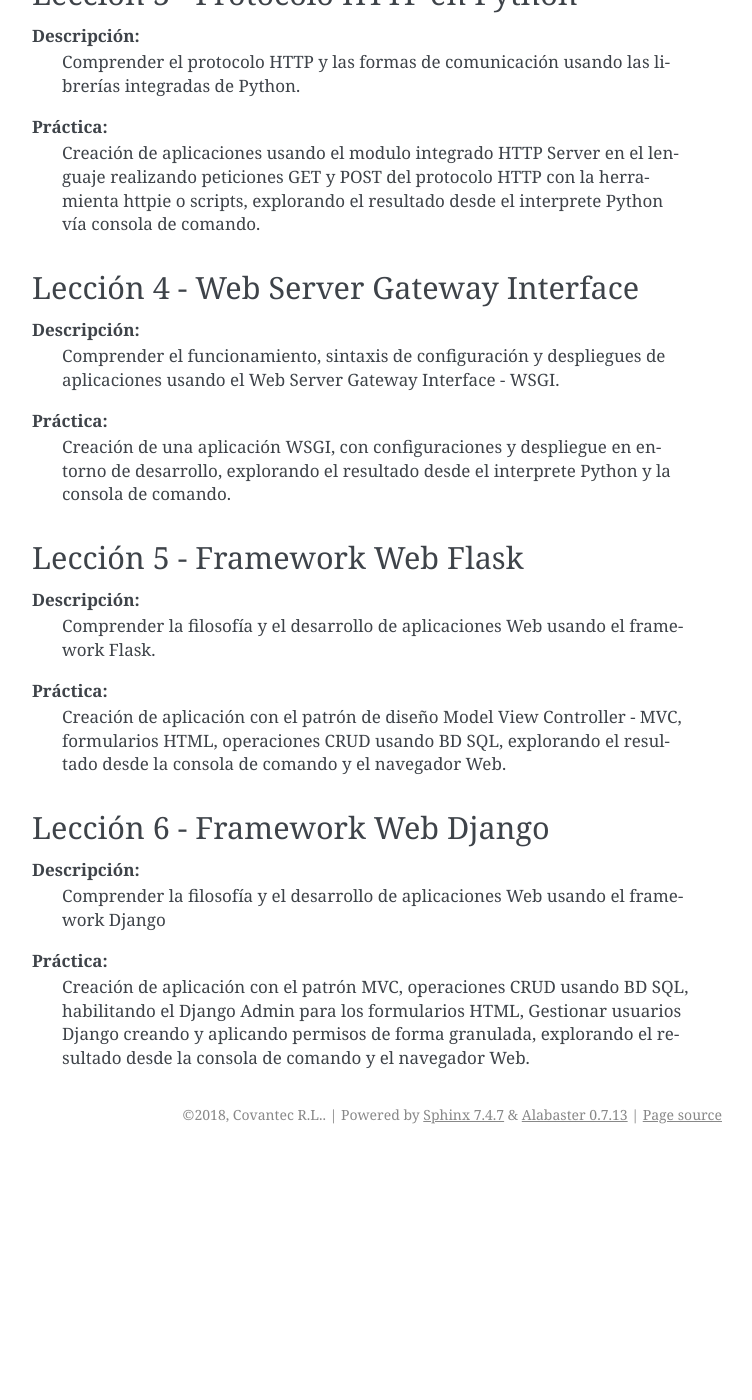
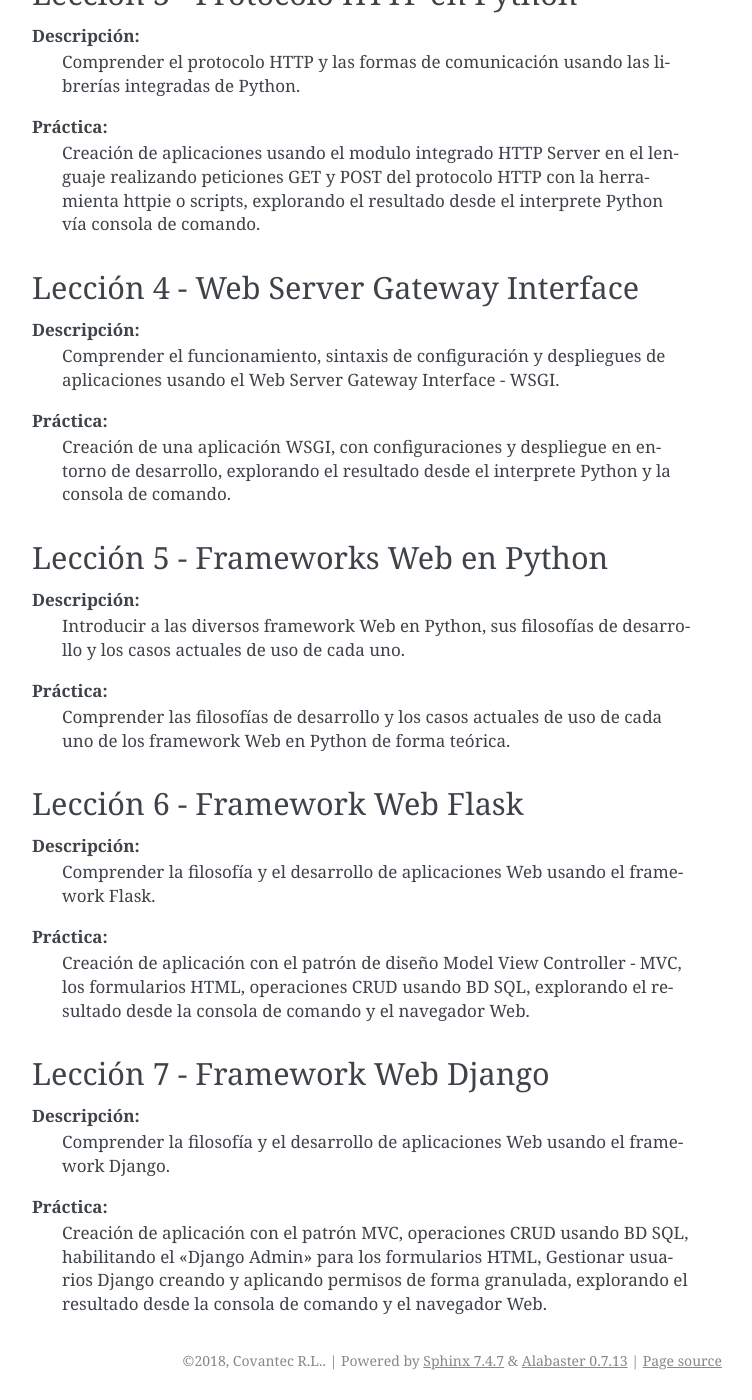
Before and after one commit to macagua/entrenamiento.frameworks_web_python, a Sphinx documentation site: the page built from source/esquema.rst, in a window 1280 px wide and 1400 px high, scrolled down 772 px. Shown: the whole window, without its empty margins (388-1140 px from the left). Built offline with Sphinx 7.4.7, drawn with Linux system fonts in a browser that asks for light colours; before the commit the page ends 1926 px from its top, so only the background shows below that; some of the changed text lies outside the part shown.

Commit message:
Actualizaciones minimas del esquema de contenidos del entrenamiento

```diff
--- a/source/esquema.rst
+++ b/source/esquema.rst
@@ -17,12 +17,12 @@
 --------------------------------
 
 **Descripción:**
-	Dar un breve repaso sobre la filosofía de Python, su historia y evolución,
-	conceptos básicos como tipo de datos, estructuras de control, objetos, módulos.
+    Dar un breve repaso sobre la filosofía de Python, su historia y evolución,
+    conceptos básicos como tipo de datos, estructuras de control, objetos, módulos.
 
 **Práctica:**
-	Exponer los elementos fundamentales del lenguaje, conceptos básicos y explorar
-	el resultado desde el interprete Python.
+    Exponer los elementos fundamentales del lenguaje, conceptos básicos y explorar
+    el resultado desde el interprete Python.
 
 
 .. _esquema_entrenamiento_leccion2:
@@ -31,13 +31,13 @@
 -----------------------------
 
 **Descripción:**
-	Conocer las capacidades en Python para realizar conexiones a Base de datos – DB
-	SQL usando el patrón de diseño Object Relation Mapping – ORM.
+    Conocer las capacidades en Python para realizar conexiones a Base de datos – DB
+    SQL usando el patrón de diseño Object Relation Mapping – ORM.
 
 **Práctica:**
-	Entender el patrón ORM, instalar librería SQLAlchemy, creación de una aplicación
-	con operaciones Create, Researh, Update y Delete - CRUD usando la librería,
-	explorando el resultado desde el interprete Python y la consola de comando.
+    Entender el patrón ORM, instalar librería SQLAlchemy, creación de una aplicación
+    con operaciones Create, Researh, Update y Delete - CRUD usando la librería,
+    explorando el resultado desde el interprete Python y la consola de comando.
 
 
 .. _esquema_entrenamiento_leccion3:
@@ -47,14 +47,14 @@
 ------------------------------------
 
 **Descripción:**
-	Comprender el protocolo HTTP y las formas de comunicación usando las librerías
-	integradas de Python.
+    Comprender el protocolo HTTP y las formas de comunicación usando las librerías
+    integradas de Python.
 
 **Práctica:**
-	Creación de aplicaciones usando el modulo integrado HTTP Server en el lenguaje
-	realizando peticiones GET y POST del protocolo HTTP con la herramienta httpie
-	o scripts, explorando el resultado desde el interprete Python vía consola de
-	comando.
+    Creación de aplicaciones usando el modulo integrado HTTP Server en el lenguaje
+    realizando peticiones GET y POST del protocolo HTTP con la herramienta httpie
+    o scripts, explorando el resultado desde el interprete Python vía consola de
+    comando.
 
 
 .. _esquema_entrenamiento_leccion4:
@@ -64,41 +64,58 @@
 ----------------------------------------
 
 **Descripción:**
-	Comprender el funcionamiento, sintaxis de configuración y despliegues de aplicaciones
-	usando el Web Server Gateway Interface - WSGI.
+    Comprender el funcionamiento, sintaxis de configuración y despliegues de aplicaciones
+    usando el Web Server Gateway Interface - WSGI.
 
 **Práctica:**
-	Creación de una aplicación WSGI, con configuraciones y despliegue en entorno de
-	desarrollo, explorando el resultado desde el interprete Python y la consola de
-	comando.
+    Creación de una aplicación WSGI, con configuraciones y despliegue en entorno de
+    desarrollo, explorando el resultado desde el interprete Python y la consola de
+    comando.
 
 
 .. _esquema_entrenamiento_leccion5:
 
 
-Lección 5 - Framework Web Flask
--------------------------------
+Lección 5 - Frameworks Web en Python
+------------------------------------
 
 **Descripción:**
-	Comprender la filosofía y el desarrollo de aplicaciones Web usando el framework Flask.
+    Introducir a las diversos framework Web en Python, sus filosofías de desarrollo
+    y los casos actuales de uso de cada uno.
 
 **Práctica:**
-	Creación de aplicación con el patrón de diseño Model View Controller - MVC, formularios
-	HTML, operaciones CRUD usando BD SQL, explorando el resultado desde la consola de comando
-	y el navegador Web.
+    Comprender las filosofías de desarrollo y los casos actuales de uso de cada uno
+    de los framework Web en Python de forma teórica.
 
 
 .. _esquema_entrenamiento_leccion6:
 
 
-Lección 6 - Framework Web Django
+Lección 6 - Framework Web Flask
+-------------------------------
+
+**Descripción:**
+    Comprender la filosofía y el desarrollo de aplicaciones Web usando el framework
+    Flask.
+
+**Práctica:**
+    Creación de aplicación con el patrón de diseño Model View Controller - MVC, los
+    formularios HTML, operaciones CRUD usando BD SQL, explorando el resultado desde
+    la consola de comando y el navegador Web.
+
+
+.. _esquema_entrenamiento_leccion7:
+
+
+Lección 7 - Framework Web Django
 --------------------------------
 
 **Descripción:**
-	Comprender la filosofía y el desarrollo de aplicaciones Web usando el framework Django
+    Comprender la filosofía y el desarrollo de aplicaciones Web usando el framework
+    Django.
 
 **Práctica:**
-	Creación de aplicación con el patrón MVC, operaciones CRUD usando BD SQL, habilitando
-	el Django Admin para los formularios HTML, Gestionar usuarios Django creando y aplicando
-	permisos de forma granulada, explorando el resultado desde la consola de comando y el
-	navegador Web.
+    Creación de aplicación con el patrón MVC, operaciones CRUD usando BD SQL,
+    habilitando el "Django Admin" para los formularios HTML, Gestionar usuarios Django
+    creando y aplicando permisos de forma granulada, explorando el resultado desde la
+    consola de comando y el navegador Web.
```
Also changed, not shown: 1 other file.
